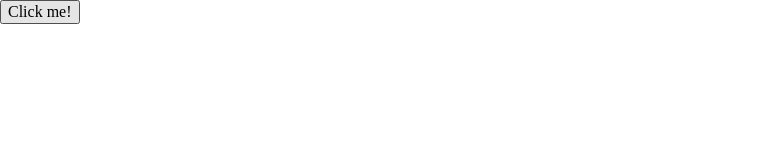
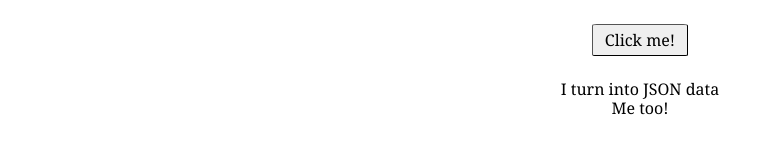
Before and after one commit to shesharpnl/hackathon-2023.vanilla-js.base-example, a plain HTML site: page index.html in a window 1280 px wide. Shown: the whole page, without its empty margins (0-781 px from the left). Drawn offline with Linux system fonts and the light colour scheme.

Commit message:
update read me and add basic styles

```diff
--- a/css/main.css
+++ b/css/main.css
@@ -0,0 +1,28 @@
+body {
+    font-family: Georgia, 'Times New Roman', Times, serif;
+    display: flex;
+    flex-direction: column;
+    align-items: center;
+    text-align: center;
+    margin: auto;
+    margin-top: 24px;
+}
+
+.output {
+    margin-top: 24px;
+}
+
+.btn {
+    border-radius: 5%;
+    padding: 6px 12px;
+    border-width: 1px;
+    transition-property: all;
+    transition-duration: 400ms;
+}
+
+.btn:hover{
+    cursor:pointer;
+    background-color: azure;
+    scale: 110%;
+
+}
--- a/index.html
+++ b/index.html
@@ -14,9 +14,11 @@
     <title>Our Code Jam</title>
 </head>
 <body>
-    <button id="getData">Click me!</button>
-    <div id="output"></div>
-    <div id="output2"></div>
-    <script src="js/main.js"></script>
+    <main class="main">
+    <button id="getData" class="btn">Click me!</button>
+        <div id="output" class="output">I turn into JSON data</div>
+        <div id="output2">Me too!</div>
+    </main>
+        <script src="js/main.js"></script>
 </body>
 </html>
```
Also changed, not shown: 1 other file.
